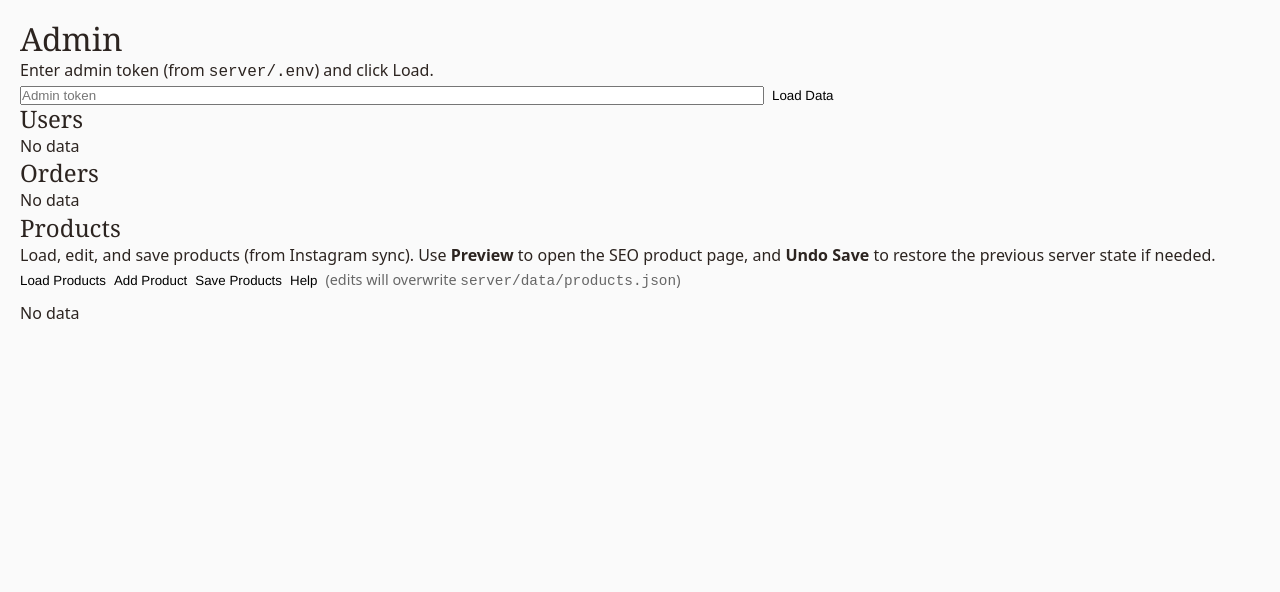
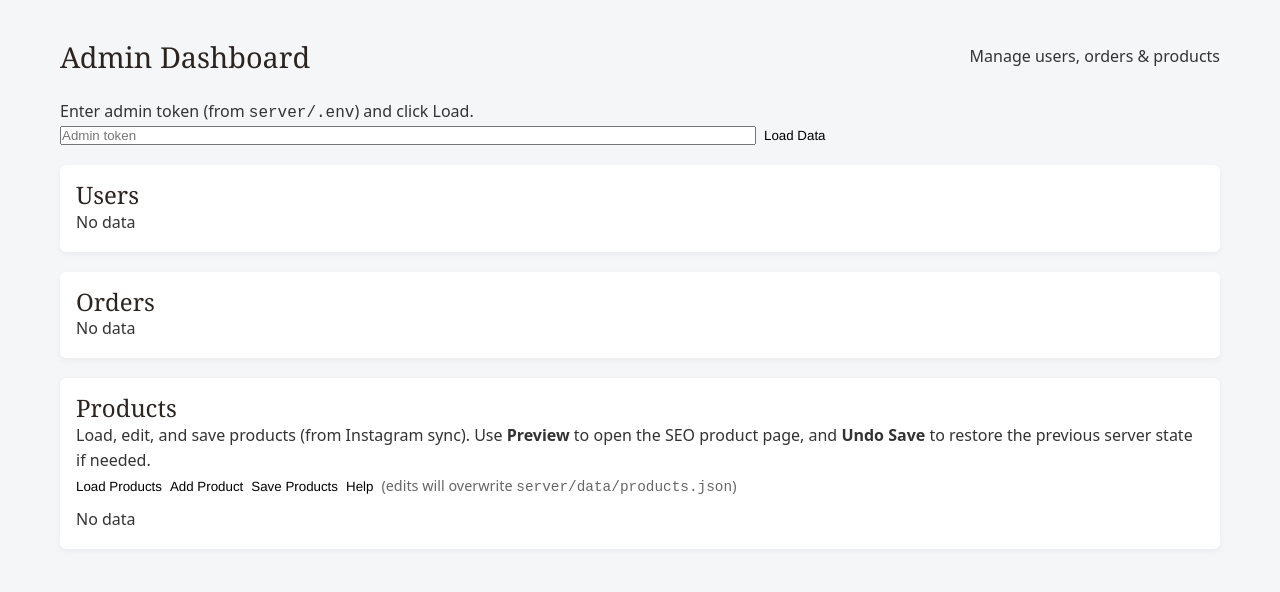
Before and after one commit to Unwrenchable/AnyaBikini, a website: page admin.html in a window 1280 px wide. Drawn offline with Linux system fonts and the light colour scheme.

Commit message:
Add admin-specific CSS and restructure layout for improved look

```diff
--- a/admin.html
+++ b/admin.html
@@ -6,6 +6,7 @@
   <title>Admin - AnyaBikini</title>
   <!-- use main site stylesheet for consistent look -->
   <link rel="stylesheet" href="/styles/main.css" />
+  <link rel="stylesheet" href="/styles/admin.css" />
   <style>
     body{font-family:system-ui,Segoe UI,Roboto,Arial;margin:20px;background:#fafafa;}
     h1,h2{color:var(--color-dark)}
@@ -29,10 +30,14 @@
     #undo-history ul { margin:6px 0 0 16px }
   </style>
 </head>
-<body>
-  <h1>Admin</h1>
+<body class="admin-page">
+  <div class="admin-container">
+  <header class="admin-header">
+    <h1>Admin Dashboard</h1>
+    <p class="small">Manage users, orders &amp; products</p>
+  </header>
   <p>Enter admin token (from <code>server/.env</code>) and click Load.</p>
-  <div class="controls">
+  <div class="controls admin-controls">
     <input id="admin-token" placeholder="Admin token" style="width:60%" />
     <button id="btn-load">Load Data</button>
     <button id="btn-undo" title="Undo last save" style="margin-left:8px;display:none">Undo Save</button>
@@ -65,13 +70,18 @@
 
   <div id="undo-history"><strong>Undo History</strong><div id="undo-list"></div></div>
 
-  <h2>Users</h2>
-  <div id="users-area">No data</div>
+  <section class="admin-section">
+    <h2>Users</h2>
+    <div id="users-area">No data</div>
+  </section>
 
-  <h2>Orders</h2>
-  <div id="orders-area">No data</div>
+  <section class="admin-section">
+    <h2>Orders</h2>
+    <div class="table-wrapper"><div id="orders-area">No data</div></div>
+  </section>
 
-  <h2>Products</h2>
+  <section class="admin-section">
+    <h2>Products</h2>
   <p>Load, edit, and save products (from Instagram sync). Use <strong>Preview</strong> to open the SEO product page, and <strong>Undo Save</strong> to restore the previous server state if needed.</p>
   <div style="display:flex;gap:8px;align-items:center;margin-bottom:8px;">
     <button id="btn-load-products">Load Products</button>
@@ -92,6 +102,7 @@
   <div id="products-area">No data</div>
 
   <script>
+    // ensure status badge classes used when rendering order table
     const apiBase = '/api';
     let lastBackupProducts = null;
     let lastBackupTime = null;
@@ -134,7 +145,7 @@
               `<td><a href="#" class="order-link" data-id="${ord.id}">${ord.id}</a></td>` +
               `<td>${ord.user_id}</td>` +
               `<td>${ord.amount_cents}</td>` +
-              `<td><select class="order-status">${statusOpts}</select></td>` +
+              `<td><span class="status-badge status-${ord.status}">${ord.status}</span> <select class="order-status">${statusOpts}</select></td>` +
               `<td>${JSON.stringify(ord.items)}</td>` +
               `<td>${ord.created_at}</td>` +
               `<td><button class="btn-print" data-id="${ord.id}">Print</button></td>` +
@@ -360,6 +371,15 @@
           };
         }
         $qs('#order-modal-close').addEventListener('click', () => { $qs('#order-modal-backdrop').style.display='none'; });
+        // update badge when status dropdown changes
+        document.addEventListener('change', (e)=>{
+          if(e.target.matches('.order-status')){
+            const sel = e.target;
+            const tr = sel.closest('tr');
+            const badge = tr.querySelector('.status-badge');
+            if(badge) badge.className = `status-badge status-${sel.value}`;
+          }
+        });
 
         // Change tracking helpers
         function markRowDirty(tr){ if(!tr) return; tr.classList.add('row-dirty'); }
--- /dev/null
+++ b/styles/admin.css
@@ -0,0 +1,45 @@
+/* Admin-specific styles */
+body.admin-page {
+  background: #f4f6f8;
+  color: #333;
+}
+
+.admin-container {
+  max-width: 1200px;
+  margin: 0 auto;
+  padding: 20px;
+}
+
+.admin-header {
+  display: flex;
+  align-items: center;
+  justify-content: space-between;
+  margin-bottom: 24px;
+}
+
+.admin-header h1 {
+  margin: 0;
+  font-size: 1.8rem;
+}
+
+.admin-controls { margin-bottom: 20px; }
+
+.admin-section { background: #fff; padding: 16px; border-radius: 6px; box-shadow: 0 2px 6px rgba(0,0,0,0.05); margin-bottom: 20px; }
+
+.admin-section h2 { margin-top: 0; }
+
+.admin-table th, .admin-table td { padding: 8px 12px; }
+.admin-table tr:nth-child(even) { background: #fafafa; }
+
+.status-badge { display: inline-block; padding: 2px 6px; border-radius: 4px; font-size: 0.85rem; color:#fff; }
+.status-created { background:#f39c12; }
+.status-processing { background:#3498db; }
+.status-shipped { background:#27ae60; }
+.status-completed { background:#2c3e50; }
+.status-cancelled { background:#c0392b; }
+
+.order-link { color: var(--color-primary); text-decoration: none; font-weight: bold; }
+.order-link:hover { text-decoration: underline; }
+
+/* Table wrapper scroll for mobile */
+.table-wrapper { overflow-x:auto; }
```
